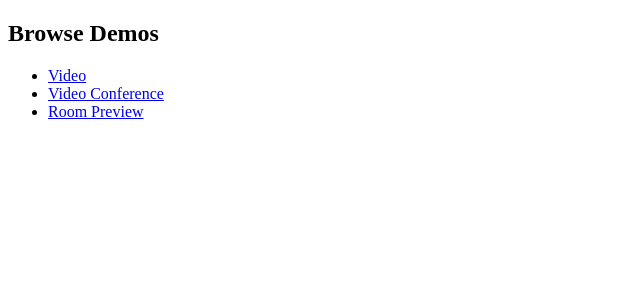
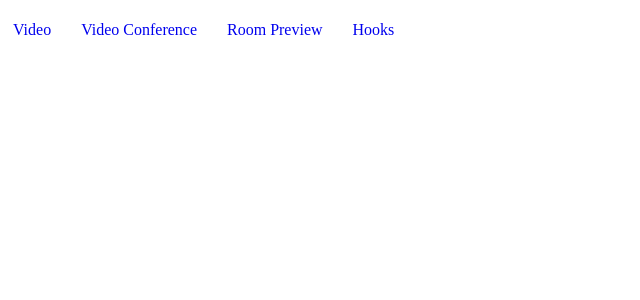
Before and after one commit to signalwire-community/react, a React (Vite) app in the folder demo/video/: page / in a window 1280 px wide. Shown: the top 300 px of the page, without its empty margins (0-640 px from the left). Built offline with nearby package versions, Linux system fonts and the light colour scheme.

Commit message:
Video Demo

```diff
--- a/demo/video/package.json
+++ b/demo/video/package.json
@@ -11,6 +11,7 @@
     "@signalwire-community/react": "*",
     "@signalwire/js": "^3.12.1",
     "dotenv": "^16.0.1",
+    "jwt-decode": "^3.1.2",
     "react": "^18.0.0",
     "react-dom": "^18.0.0",
     "react-router": "^6.3.0",
--- a/demo/video/src/App.tsx
+++ b/demo/video/src/App.tsx
@@ -1,36 +1,48 @@
-import { Link, Routes, Route, useLocation } from 'react-router-dom';
-import DemoConference from './Video/DemoConference';
-import DemoVideo from './Video/DemoVideo';
-import DemoRoomPreview from './Video/DemoRoomPreview';
+import { Link, Routes, Route, useLocation } from "react-router-dom";
+import DemoConference from "./Video/DemoConference";
+import DemoVideo from "./Video/DemoVideo";
+import DemoHooks from "./Video/DemoHooks";
+import DemoRoomPreview from "./Video/DemoRoomPreview";
 
 function App() {
   let location = useLocation();
   return (
-    <div>
-      <h2>Browse Demos</h2>
-      <ul>
+    <div style={{ maxWidth: 800, minWidth: 400 }}>
+      <ul style={{ display: "flex", padding: 5 }}>
         {[
-          { name: 'Video', url: '/video' },
-          { name: 'Video Conference', url: '/videoconference' },
-          { name: 'Room Preview', url: '/roompreview' },
+          { name: "Video", url: "/video" },
+          { name: "Video Conference", url: "/videoconference" },
+          { name: "Room Preview", url: "/roompreview" },
+          { name: "Hooks", url: "/hooks" },
         ].map((demo, index) => (
           <li
             key={demo.name}
             style={{
-              fontWeight: location.pathname === demo.url ? 'bold' : 'initial',
+              fontWeight: location.pathname === demo.url ? "bold" : "initial",
+              display: "block",
+              paddingRight: 30,
             }}
           >
-            <Link to={demo.url}>{demo.name}</Link>
+            <Link
+              style={{
+                textDecoration:
+                  location.pathname === demo.url ? "underline" : "none",
+              }}
+              to={demo.url}
+            >
+              {demo.name}
+            </Link>
           </li>
         ))}
+      </ul>
 
       <Routes>
         <Route path="/" element={<></>} />
         <Route path="video" element={<DemoVideo />} />
         <Route path="videoconference" element={<DemoConference />} />
         <Route path="roompreview" element={<DemoRoomPreview />} />
+        <Route path="hooks" element={<DemoHooks />} />
       </Routes>
-      </ul>
     </div>
   );
 }
--- /dev/null
+++ b/demo/video/src/Video/DemoHooks.tsx
@@ -0,0 +1,81 @@
+import { useEffect, useState } from "react";
+import type { Video } from "@signalwire/js";
+import {
+  useControls,
+  useMembers,
+  usePermissions,
+  Video as VideoWeb,
+} from "@signalwire-community/react";
+
+function DemoHooks() {
+  const [roomSession, setRoomSession] = useState<Video.RoomSession | undefined>(
+    undefined
+  );
+
+  const P = usePermissions(import.meta.env.VITE_ROOM_TOKEN);
+  console.log("Permissions", P);
+  const members = useMembers(roomSession ?? null);
+
+  function controlButtons(m: any, permission: any) {
+    if (m === null) return;
+    return (
+      <>
+        {`${m.name} [${m.id.substr(0, 10)}...]`}
+        {permission.audio.full && (
+          <button onClick={(x) => m.audio.toggle()}>
+            {m.audio.muted ? "Unmute" : "Mute"} audio
+          </button>
+        )}
+
+        {permission.video.full && (
+          <button onClick={(x) => m.video.toggle()}>
+            {m.video.muted ? "Unmute" : "Mute"} video
+          </button>
+        )}
+
+        {permission.video.full && (
+          <button onClick={(x) => m.speaker.toggle()}>
+            {m.speaker.muted ? "Unmute" : "Mute"} speaker
+          </button>
+        )}
+
+        {permission.remove && (
+          <button
+            onClick={(e) => {
+              m.remove();
+            }}
+          >
+            Remove
+          </button>
+        )}
+      </>
+    );
+  }
+
+  return (
+    <div>
+      <VideoWeb
+        token={import.meta.env.VITE_ROOM_TOKEN}
+        onRoomReady={(e) => {
+          // Without this line, the `memberList.updated` event inside
+          // `useMembers` will not be triggered.
+          e.on("memberList.updated", (m) => {});
+          setRoomSession(e);
+        }}
+      />
+      {members.self && (
+        <div>
+          <b>ME</b> {members.self.name}
+          {controlButtons(members.self, P.self)}
+        </div>
+      )}
+      {members.members.map((m: any) => (
+        <div>
+          {m.id !== members.self.id && <>{controlButtons(m, P.member)}</>}
+        </div>
+      ))}
+    </div>
+  );
+}
+
+export default DemoHooks;
```
Also changed, not shown: 1 other file (tests, documents, lock files or other folders). Lines whose indentation alone changed are shown as unchanged.
